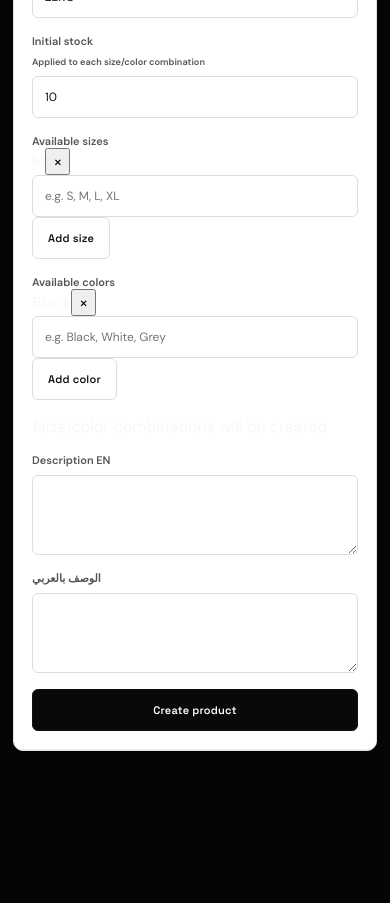
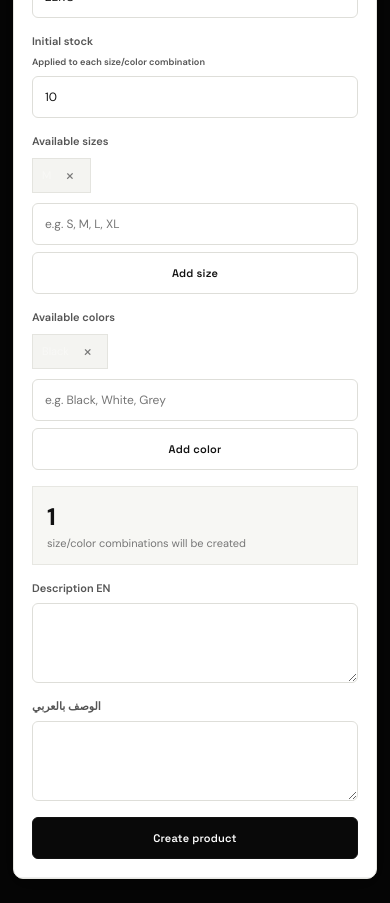
Before and after one commit to ziadelkady20-blip/ZERO, a Next.js app: page /admin/setup in a window 390 px wide. Shown: the part 1820-2723 px from the top of the page. Before the commit the page ends 2595 px from the top, so only its background shows below. Built offline with nearby package versions, Linux system fonts and the light colour scheme; no server answers.

Commit message:
style(admin): polish size and color option controls

```diff
--- a/app/admin/admin.css
+++ b/app/admin/admin.css
@@ -102,3 +102,5 @@
 .product-image-placeholder small{font-size:10px;letter-spacing:.12em;color:#777;}
 .zero-detail-image-fallback{display:flex;flex-direction:column;align-items:center;justify-content:center;gap:12px;min-height:500px;width:100%;height:100%;background:#e9e7e2;color:#111;font-size:54px;font-weight:800;}
 .zero-detail-image-fallback small{font-size:10px;letter-spacing:.12em;color:#777;font-weight:500;}
+
+.admin-field-wide{grid-column:span 2}.admin-option-picker{display:flex;flex-direction:column;gap:10px;min-width:0}.admin-option-picker>label{font-size:11px;font-weight:600;color:#555}.admin-option-chips{display:flex;flex-wrap:wrap;gap:7px;min-height:34px}.admin-option-chips>span{display:inline-flex;align-items:center;gap:8px;padding:7px 9px;background:#f4f4f1;border:1px solid #e4e4df;font-size:11px}.admin-option-chips button{border:0;background:transparent;color:#777;font-size:17px;line-height:1;cursor:pointer}.admin-option-add{display:flex;gap:7px}.admin-option-add input{flex:1;min-width:0}.admin-variant-summary{display:flex;flex-direction:column;justify-content:center;gap:4px;padding:14px;background:#f7f7f4;border:1px solid #e7e7e2;font-size:11px;color:#777}.admin-variant-summary strong{font-size:24px;color:#111}.admin-variant-summary small{color:#a12820}@media(max-width:620px){.admin-field-wide{grid-column:auto}.admin-option-add{flex-direction:column}}
```
